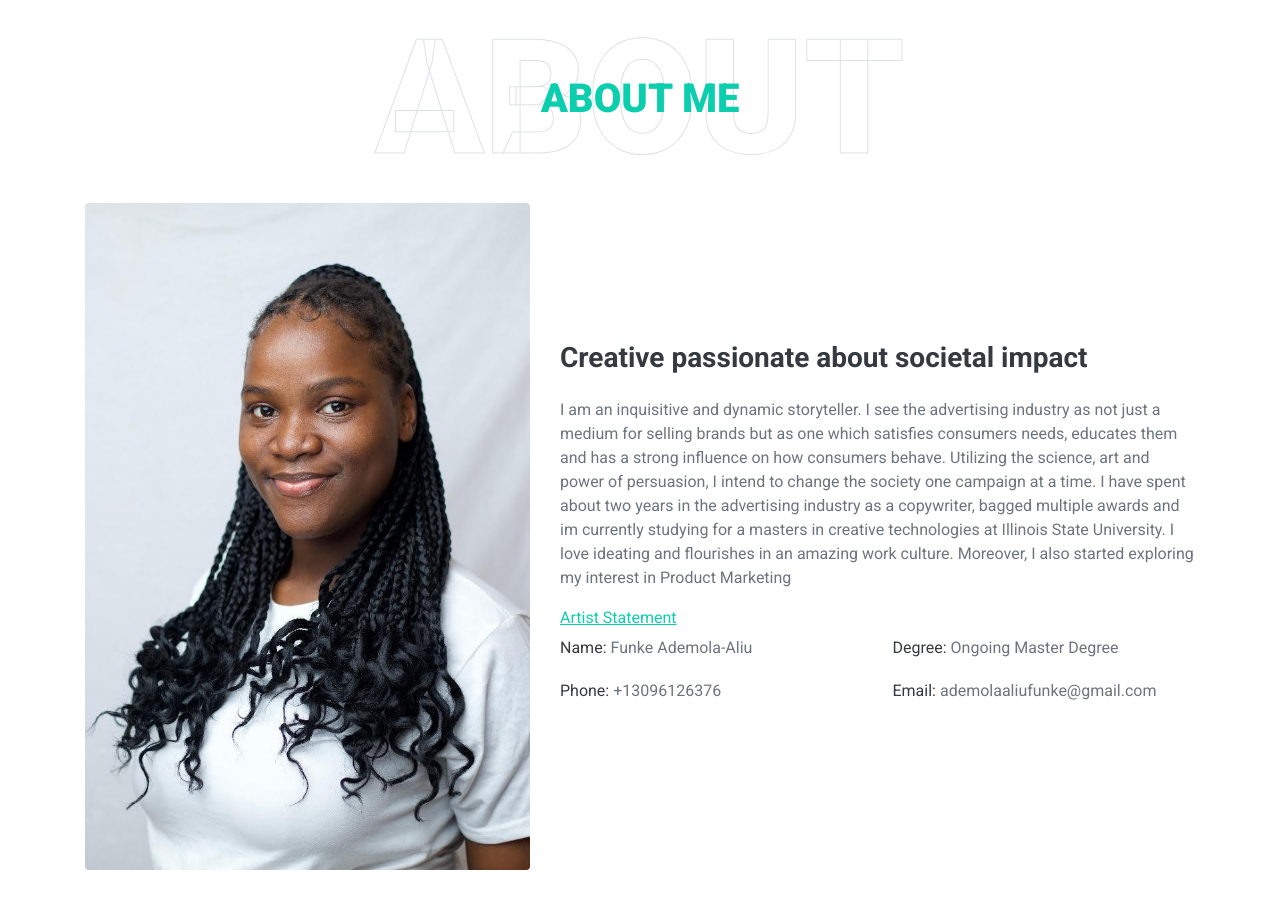
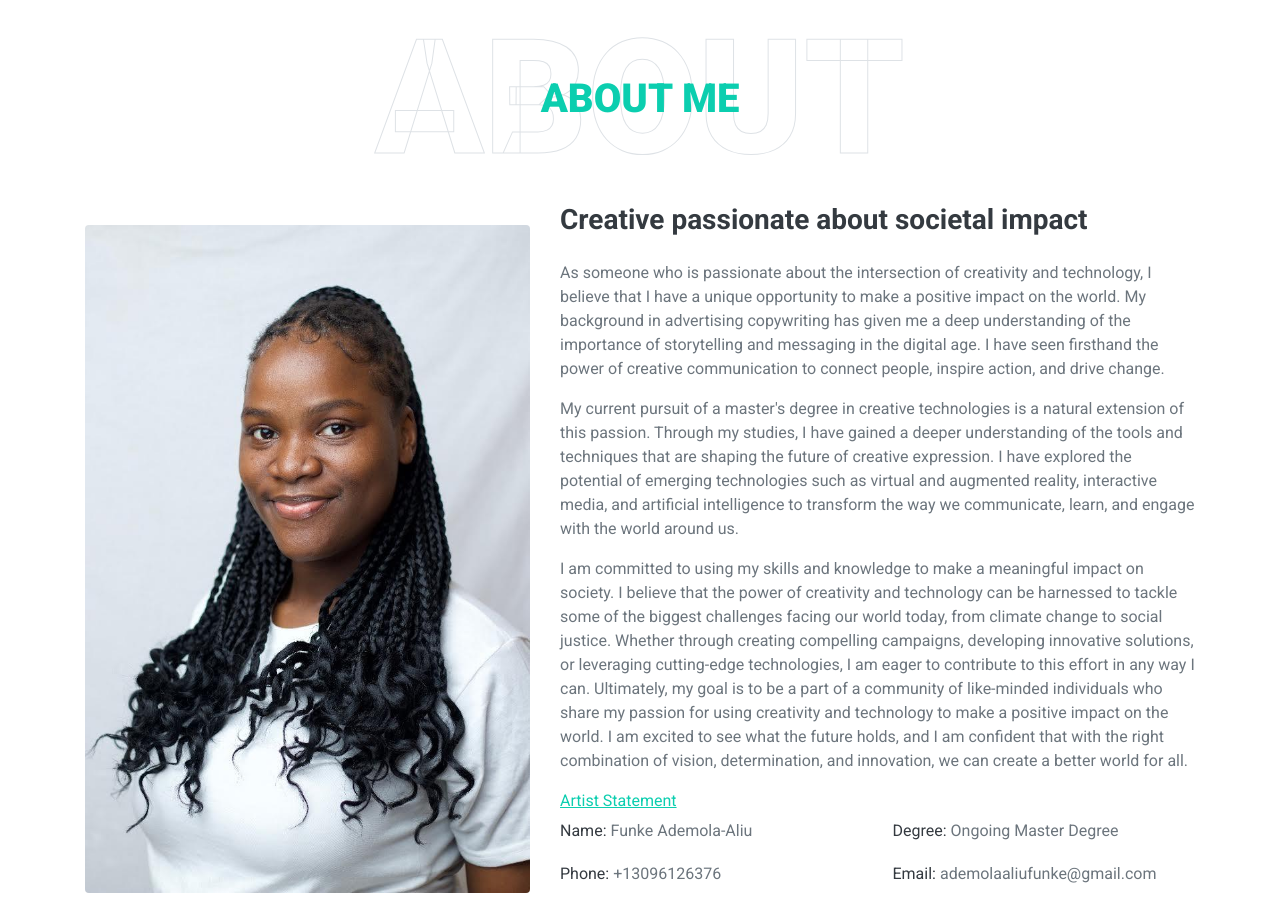
Before and after one commit to Funkeplease/portfolio, a plain HTML site: page index.html in a window 1280 px wide. Shown: the part 893-1795 px from the top of the page. Drawn offline with nearby package versions, Linux system fonts and the light colour scheme.

Commit message:
updated about me

```diff
--- a/index.html
+++ b/index.html
@@ -112,7 +112,13 @@
                 </div>
                 <div class="col-lg-7">
                     <h3 class="mb-4">Creative passionate about societal impact</h3>
-                    <p>I am an inquisitive and dynamic storyteller. I see the advertising industry as not just a medium for selling brands but as one which satisfies consumers needs, educates them and has a strong influence on how consumers behave. Utilizing the science, art and power of persuasion, I intend to change the society one campaign at a time. I have spent about two years in the advertising industry as a copywriter, bagged multiple awards and im currently studying for a masters in creative technologies at Illinois State University. I love ideating and flourishes in an amazing work culture. Moreover, I also started exploring my interest in Product Marketing </p>
+                    <p>As someone who is passionate about the intersection of creativity and technology, I believe that I have a unique opportunity to make a positive impact on the world. My background in advertising copywriting has given me a deep understanding of the importance of storytelling and messaging in the digital age. I have seen firsthand the power of creative communication to connect people, inspire action, and drive change.</p>
+
+                </p>My current pursuit of a master's degree in creative technologies is a natural extension of this passion. Through my studies, I have gained a deeper understanding of the tools and techniques that are shaping the future of creative expression. I have explored the potential of emerging technologies such as virtual and augmented reality, interactive media, and artificial intelligence to transform the way we communicate, learn, and engage with the world around us.</p>
+
+            </p>I am committed to using my skills and knowledge to make a meaningful impact on society. I believe that the power of creativity and technology can be harnessed to tackle some of the biggest challenges facing our world today, from climate change to social justice. Whether through creating compelling campaigns, developing innovative solutions, or leveraging cutting-edge technologies, I am eager to contribute to this effort in any way I can.
+
+                        Ultimately, my goal is to be a part of a community of like-minded individuals who share my passion for using creativity and technology to make a positive impact on the world. I am excited to see what the future holds, and I am confident that with the right combination of vision, determination, and innovation, we can create a better world for all.</p>
                     <a href="https://docs.google.com/presentation/d/1Fjc8QnBN9nOVRWkNgHsdiEhIUuSGyoii8Lm3QU25a_A/edit?usp=sharing" style="text-decoration: underline;">Artist Statement</a>
                     <div class="row mb-3">
                         <div class="col-sm-6 py-2"><h6>Name: <span class="text-secondary">Funke Ademola-Aliu</span></h6></div>
```
